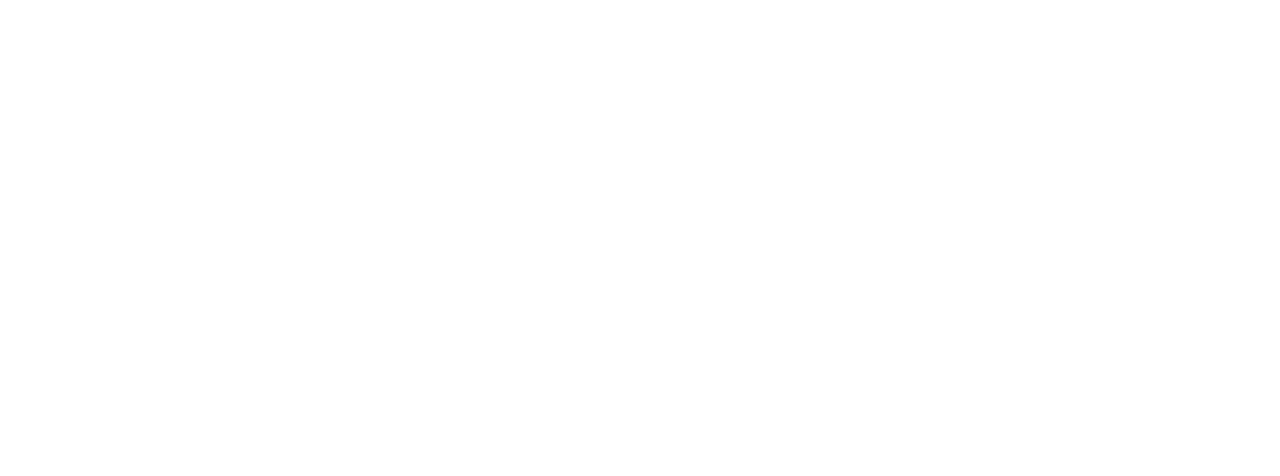
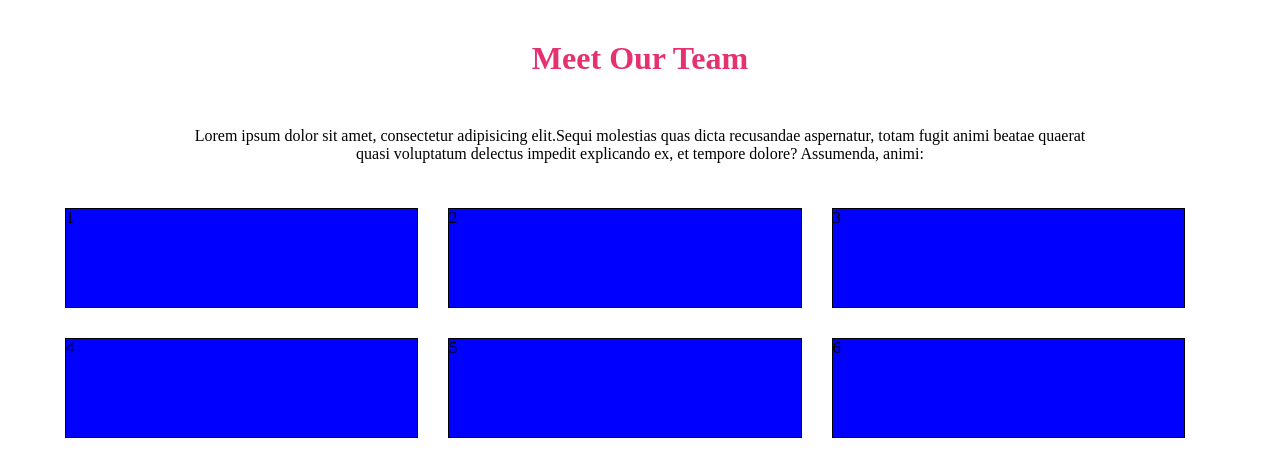
Before and after one commit to LesPaul997/html-css-flex-cards, a plain HTML site: page index.html in a window 1280 px wide. Drawn offline with Linux system fonts and the light colour scheme.

Commit message:
add : container

```diff
--- a/css/style.css
+++ b/css/style.css
@@ -0,0 +1,47 @@
+/******
+RESET
+******/
+
+* {
+    margin: 0;
+    padding: 0;
+    box-sizing: border-box;
+}
+
+h1 {
+    text-align: center;
+    margin-top: 40px;
+    color: #e53170;
+
+}
+
+.header {
+    text-align: center;
+    margin-top: 50px;
+}
+
+/******
+CONTENITORE
+*******/
+.container {
+    background-color: white;
+    margin: 30px auto;
+    width: 1140px;
+
+}
+
+.row {
+    display: flex;
+    flex-wrap: wrap;
+    margin: 0 -20px;
+
+}
+
+.col {
+    background-color: blue;
+    border: 1px solid black;
+    height: 100px;
+    width: calc(100% / 3 - 40px);
+    flex-shrink: 0;
+    margin: 15px;
+}
--- a/index.html
+++ b/index.html
@@ -4,8 +4,42 @@
     <meta charset="UTF-8">
     <meta name="viewport" content="width=device-width, initial-scale=1.0">
     <title>Document</title>
+
+    <link rel="preconnect" href="https://fonts.googleapis.com">
+    <link rel="preconnect" href="https://fonts.gstatic.com" crossorigin>
+    <link href="https://fonts.googleapis.com/css2?family=Fredoka:wght@300..700&display=swap" rel="stylesheet">
+
+
+    <link rel="stylesheet" href="css/style.css">
 </head>
 <body>
+    <header>
+        <h1>Meet Our Team</h1>
+            <div class="header">
+                <p>Lorem ipsum dolor sit amet, consectetur adipisicing elit.Sequi molestias quas dicta recusandae aspernatur, totam fugit animi beatae quaerat <br>
+                quasi voluptatum delectus impedit explicando ex, et tempore dolore? Assumenda, animi:</p>
+            </div>
+    </header>
+
+    <main>
+        <div class="container">
+            <div class="row">
+                <div class="col">1</div>
+                <div class="col">2</div>
+                <div class="col">3</div>
+                <div class="col">4</div>
+                <div class="col">5</div>
+                <div class="col">6</div>
+            </div>
+
+
+        </div>
+
+
+
+
+    </main>
+
 
 </body>
 </html>
```
